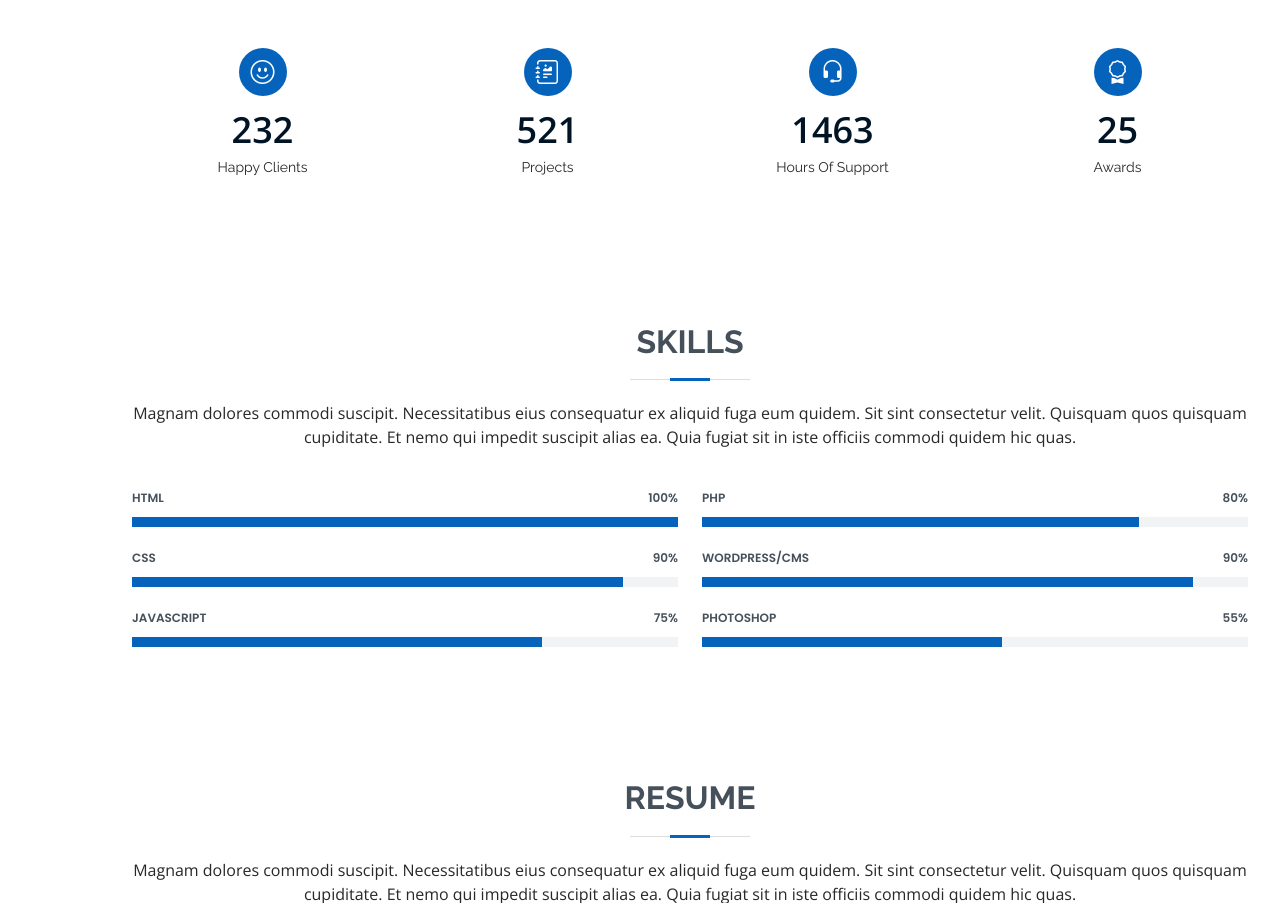
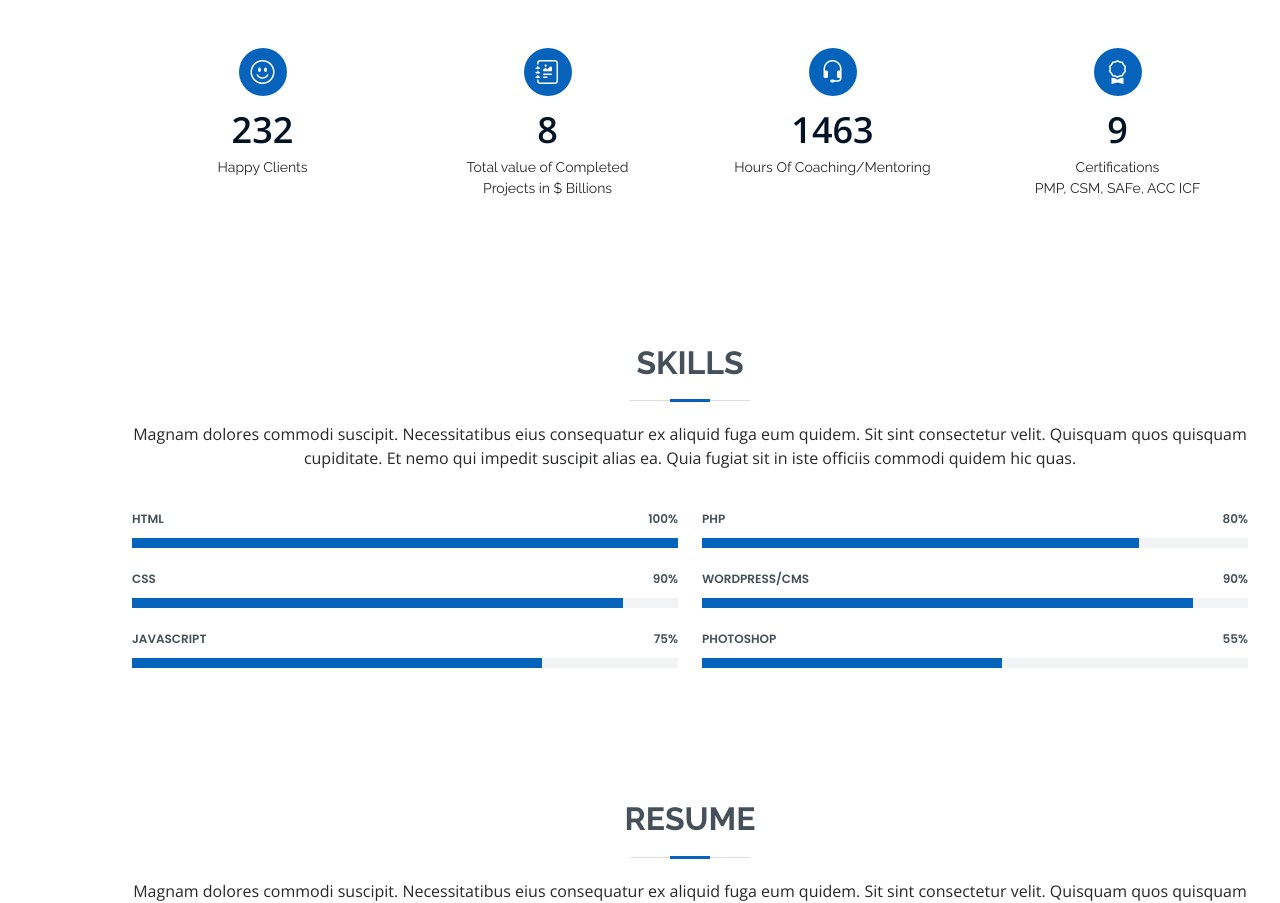
Before and after one commit to Daulen135/Daulen-Zhangabylov-PM-Portfolio, a plain HTML site: page index.html in a window 1280 px wide. Shown: the part 1621-2524 px from the top of the page. Drawn offline with nearby package versions, Linux system fonts and the light colour scheme.

Commit message:
Updated fact section

```diff
--- a/index.html
+++ b/index.html
@@ -144,8 +144,9 @@
           <div class="col-lg-3 col-md-6 mt-5 mt-md-0">
             <div class="count-box">
               <i class="bi bi-journal-richtext"></i>
-              <span data-purecounter-start="0" data-purecounter-end="521" data-purecounter-duration="1" class="purecounter"></span>
-              <p>Projects</p>
+              <span data-purecounter-prefix="$" data-purecounter-start="0" data-purecounter-end="8" data-purecounter-postfix=" Billions" data-purecounter-duration="1" class="purecounter"></span>
+
+              <p>Total value of Completed Projects in $ Billions</p>
             </div>
           </div>
 
@@ -153,15 +154,16 @@
             <div class="count-box">
               <i class="bi bi-headset"></i>
               <span data-purecounter-start="0" data-purecounter-end="1463" data-purecounter-duration="1" class="purecounter"></span>
-              <p>Hours Of Support</p>
+              <p>Hours Of Coaching/Mentoring</p>
             </div>
           </div>
 
           <div class="col-lg-3 col-md-6 mt-5 mt-lg-0">
             <div class="count-box">
               <i class="bi bi-award"></i>
-              <span data-purecounter-start="0" data-purecounter-end="25" data-purecounter-duration="1" class="purecounter"></span>
-              <p>Awards</p>
+              <span data-purecounter-start="0" data-purecounter-end="9" data-purecounter-duration="1" class="purecounter"></span>
+              <p> Certifications</p>
+              <p>PMP, CSM, SAFe, ACC ICF</p>
             </div>
           </div>
 
```
